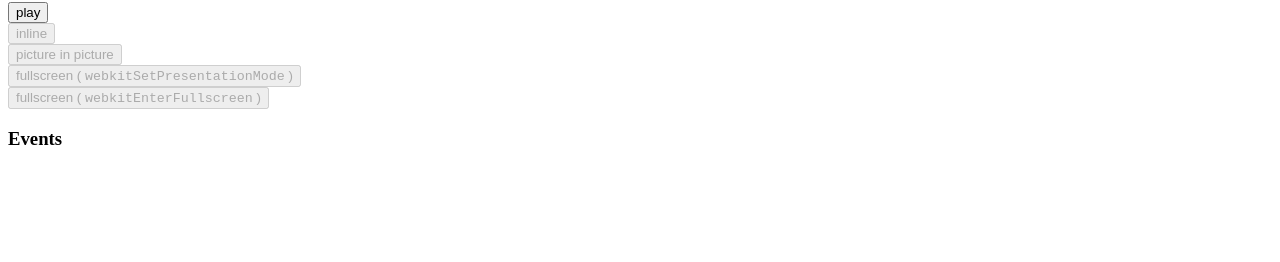
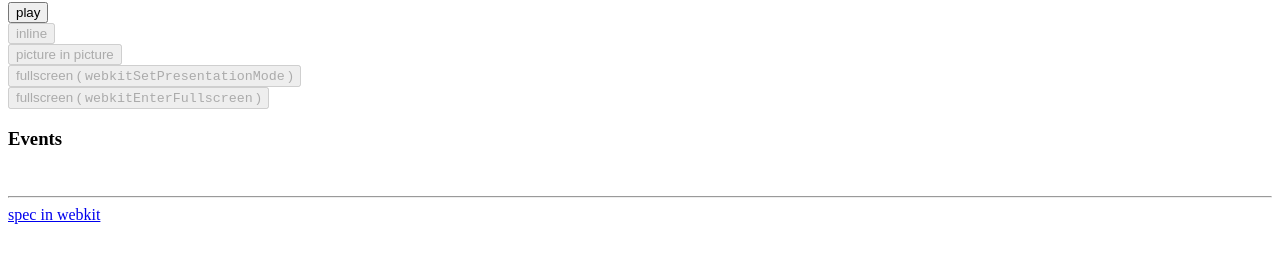
Before and after one commit to KensakuKOMATSU/presentation-mode-survey, a plain HTML site: page index.html in a window 1280 px wide. Shown: the part 284-546 px from the top of the page. Drawn offline with Linux system fonts and the light colour scheme.

Commit message:
add spec

```diff
--- a/index.html
+++ b/index.html
@@ -30,6 +30,8 @@
       <pre id="pre-events">
       </pre>
     </div>
+    <hr>
+    <a href="https://developer.apple.com/documentation/webkitjs/htmlvideoelement/1631913-webkitpresentationmode">spec in webkit</a>
   </body>
 
   <script src="./script.js"></script>
```
